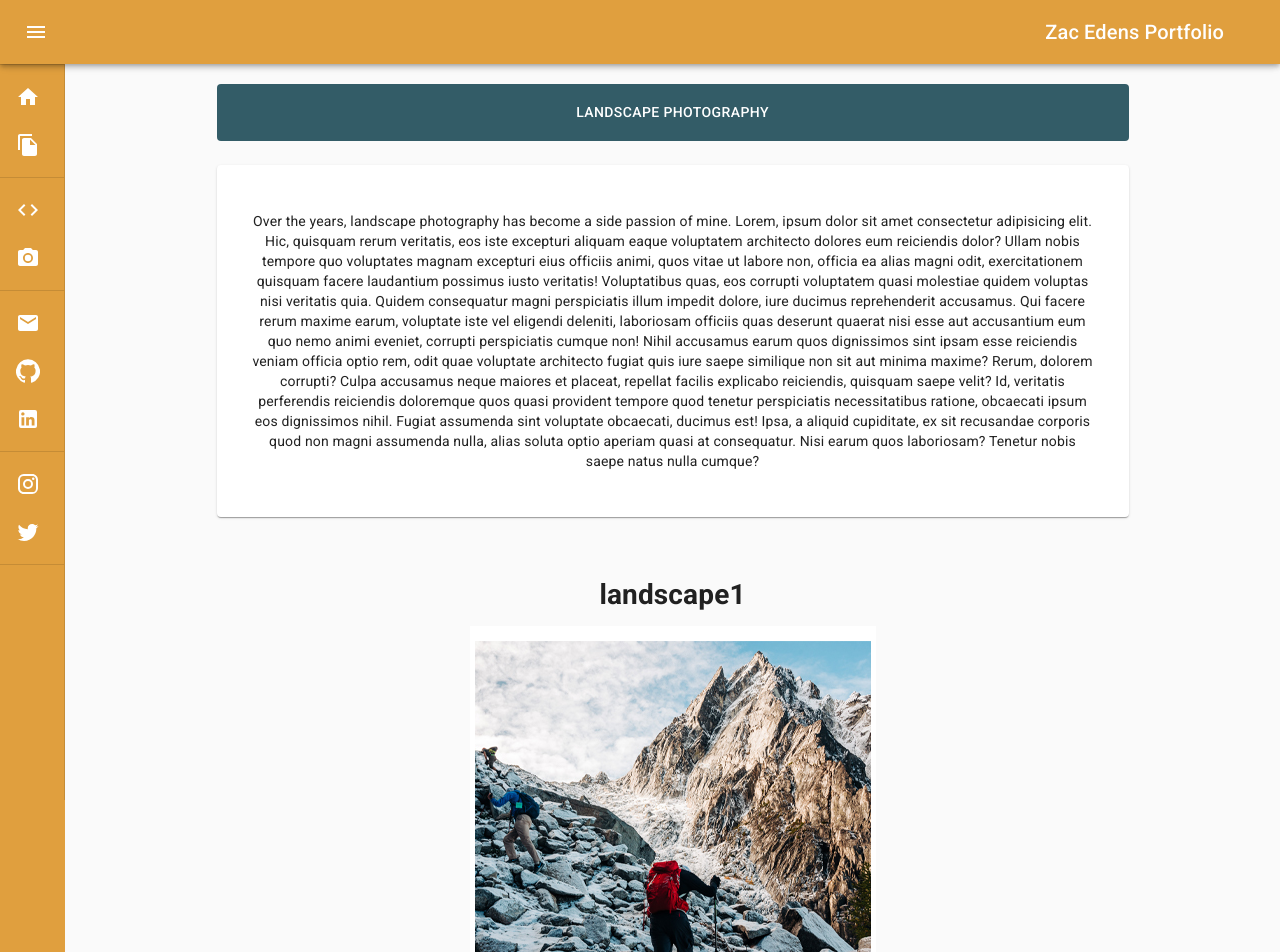
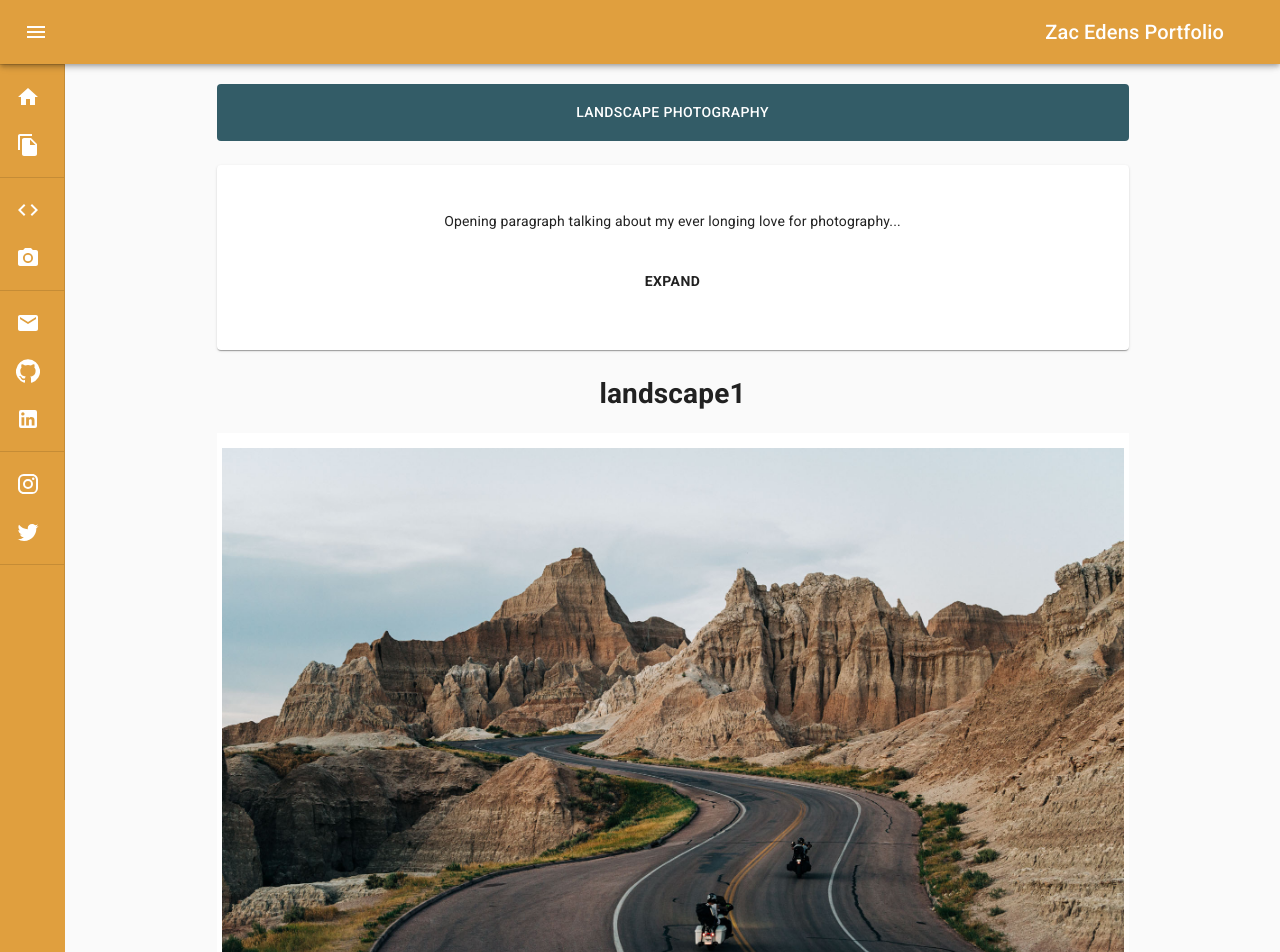
Before and after one commit to themancalledzac/edens-portfolio, a React (Create React App) app: page /photography/landscape in a window 1280 px wide. Shown: the top 952 px of the page. Built offline with nearby package versions, Linux system fonts and the light colour scheme.

Commit message:
updated landscape page, put other pages under construction

```diff
--- a/src/components/PhotoPageCard.js
+++ b/src/components/PhotoPageCard.js
@@ -13,13 +13,14 @@ const useStyles = makeStyles(() => ({
     flexGrow: 1,
   },
   title: {
-    height: "3rem",
     textAlign: "center",
-    paddingTop: "1rem",
     padding: "0, 2rem",
+    marginTop: "0",
+    paddingTop: "0",
   },
   image: {
     maxWidth: "100%",
+    maxHeight: "1000px",
     border: "5px solid white",
     borderBottom: "15px solid white",
     borderTop: "15px solid white",
@@ -28,14 +29,17 @@ const useStyles = makeStyles(() => ({
     marginRight: "auto",
     display: "block",
   },
-  description: {},
+  container: {
+    paddingLeft: "0",
+    paddingRight: "0",
+  },
 }));
 
 const PhotoPageCard = ({ key, title, image }) => {
   const classes = useStyles();
   return (
     <div className={classes.root}>
-      <Container maxWidth='lg'>
+      <Container className={classes.container} maxWidth='lg'>
         <Grid container spacing={3}>
           <Grid item xs={12}>
             <h1 className={classes.title}>{title}</h1>
--- a/src/page/Event.js
+++ b/src/page/Event.js
@@ -3,7 +3,7 @@ import React from "react";
 const Event = () => {
   return (
     <div>
-      <p>corporate</p>
+      <p>Under Construction!</p>
     </div>
   );
 };
--- a/src/page/Landscape.js
+++ b/src/page/Landscape.js
@@ -3,6 +3,7 @@ import { Button, Container, Grid, makeStyles, Paper } from "@material-ui/core";
 import colors from "../components/colors";
 import photoData from "../utils/photoData";
 import PhotoPageCard from "../components/PhotoPageCard";
+import useToggle from "../utils/useToggle";
 const landscapePhotoData = photoData[3];
 
 const useStyles = makeStyles((theme) => ({
@@ -32,6 +33,7 @@ const useStyles = makeStyles((theme) => ({
 const photos = photoData[3].images;
 
 const Landscape = () => {
+  const [isOn, toggleIsOn] = useToggle();
   const classes = useStyles();
   return (
     <div className={classes.root}>
@@ -51,37 +53,48 @@ const Landscape = () => {
                 </Grid>
                 <Grid item xs={12}>
                   <Paper className={classes.infos}>
+                    {isOn ? (
                       <p>
                         Over the years, landscape photography has become a side
                         passion of mine. Lorem, ipsum dolor sit amet consectetur
-                      adipisicing elit. Hic, quisquam rerum veritatis, eos iste
-                      excepturi aliquam eaque voluptatem architecto dolores eum
-                      reiciendis dolor? Ullam nobis tempore quo voluptates
-                      magnam excepturi eius officiis animi, quos vitae ut labore
-                      non, officia ea alias magni odit, exercitationem quisquam
-                      facere laudantium possimus iusto veritatis! Voluptatibus
-                      quas, eos corrupti voluptatem quasi molestiae quidem
-                      voluptas nisi veritatis quia. Quidem consequatur magni
-                      perspiciatis illum impedit dolore, iure ducimus
-                      reprehenderit accusamus. Qui facere rerum maxime earum,
-                      voluptate iste vel eligendi deleniti, laboriosam officiis
-                      quas deserunt quaerat nisi esse aut accusantium eum quo
-                      nemo animi eveniet, corrupti perspiciatis cumque non!
-                      Nihil accusamus earum quos dignissimos sint ipsam esse
-                      reiciendis veniam officia optio rem, odit quae voluptate
-                      architecto fugiat quis iure saepe similique non sit aut
-                      minima maxime? Rerum, dolorem corrupti? Culpa accusamus
-                      neque maiores et placeat, repellat facilis explicabo
-                      reiciendis, quisquam saepe velit? Id, veritatis
-                      perferendis reiciendis doloremque quos quasi provident
-                      tempore quod tenetur perspiciatis necessitatibus ratione,
-                      obcaecati ipsum eos dignissimos nihil. Fugiat assumenda
-                      sint voluptate obcaecati, ducimus est! Ipsa, a aliquid
+                        adipisicing elit. Hic, quisquam rerum veritatis, eos
+                        iste excepturi aliquam eaque voluptatem architecto
+                        dolores eum reiciendis dolor? Ullam nobis tempore quo
+                        voluptates magnam excepturi eius officiis animi, quos
+                        vitae ut labore non, officia ea alias magni odit,
+                        exercitationem quisquam facere laudantium possimus iusto
+                        veritatis! Voluptatibus quas, eos corrupti voluptatem
+                        quasi molestiae quidem voluptas nisi veritatis quia.
+                        Quidem consequatur magni perspiciatis illum impedit
+                        dolore, iure ducimus reprehenderit accusamus. Qui facere
+                        rerum maxime earum, voluptate iste vel eligendi
+                        deleniti, laboriosam officiis quas deserunt quaerat nisi
+                        esse aut accusantium eum quo nemo animi eveniet,
+                        corrupti perspiciatis cumque non! Nihil accusamus earum
+                        quos dignissimos sint ipsam esse reiciendis veniam
+                        officia optio rem, odit quae voluptate architecto fugiat
+                        quis iure saepe similique non sit aut minima maxime?
+                        Rerum, dolorem corrupti? Culpa accusamus neque maiores
+                        et placeat, repellat facilis explicabo reiciendis,
+                        quisquam saepe velit? Id, veritatis perferendis
+                        reiciendis doloremque quos quasi provident tempore quod
+                        tenetur perspiciatis necessitatibus ratione, obcaecati
+                        ipsum eos dignissimos nihil. Fugiat assumenda sint
+                        voluptate obcaecati, ducimus est! Ipsa, a aliquid
                         cupiditate, ex sit recusandae corporis quod non magni
                         assumenda nulla, alias soluta optio aperiam quasi at
                         consequatur. Nisi earum quos laboriosam? Tenetur nobis
                         saepe natus nulla cumque?
                       </p>
+                    ) : (
+                      <p>
+                        Opening paragraph talking about my ever longing love for
+                        photography...
+                      </p>
+                    )}
+                    <Button onClick={toggleIsOn}>
+                      {isOn ? <h4>Contract</h4> : <h4>Expand</h4>}
+                    </Button>
                   </Paper>
                 </Grid>
                 {photos.map(({ title, src }) => (
--- a/src/page/Photography.js
+++ b/src/page/Photography.js
@@ -33,6 +33,11 @@ const useStyles = makeStyles((theme) => ({
     textAlign: "center",
     padding: "2rem",
   },
+  email: {
+    "&:hover": {
+      cursor: "pointer",
+    },
+  },
 }));
 // <Grid item xs={12} sm={state.home.photo.gridWidth}>
 
@@ -64,7 +69,17 @@ export default function Photography() {
                     >
                       503.475.8785
                     </a>
-                    <h4>edens.zac@gmail.com</h4>
+                    <h4
+                      className={classes.email}
+                      onClick={() =>
+                        window.open(
+                          "https://mail.google.com/mail/?view=cm&fs=1&to=edens.zac@gmail.com",
+                          "_blank"
+                        )
+                      }
+                    >
+                      edens.zac@gmail.com
+                    </h4>
                   </Paper>
                 </Grid>
                 {photoPageData.map(({ title, image, nav }) => (
--- a/src/page/Portrait.js
+++ b/src/page/Portrait.js
@@ -3,7 +3,7 @@ import React from "react";
 const Portrait = () => {
   return (
     <div>
-      <p>Portrait</p>
+      <p>Under Construction!</p>
     </div>
   );
 };
--- a/src/page/Street.js
+++ b/src/page/Street.js
@@ -3,7 +3,7 @@ import React from "react";
 const Street = () => {
   return (
     <div>
-      <p>Street</p>
+      <p>Under Construction!</p>
     </div>
   );
 };
--- a/src/utils/photoData.js
+++ b/src/utils/photoData.js
@@ -150,43 +150,58 @@ const PhotoData = [
     headerImageTitle: "Landscape Photography",
     images: [
       {
-        src: require("../assets/photography/landscape/Header1.jpg").default,
+        src: require("../assets/photography/landscape/DSC_0009.jpg").default,
         title: "landscape1",
       },
       {
-        src: require("../assets/photography/landscape/Header1.jpg").default,
+        src: require("../assets/photography/landscape/DSC_0028-Edit.jpg")
+          .default,
         title: "landscape2",
       },
       {
-        src: require("../assets/photography/landscape/Header1.jpg").default,
+        src: require("../assets/photography/landscape/DSC_0387-Pano.jpg")
+          .default,
         title: "landscape3",
       },
       {
-        src: require("../assets/photography/landscape/Header1.jpg").default,
+        src: require("../assets/photography/landscape/DSC_0487.jpg").default,
         title: "landscape3",
       },
       {
-        src: require("../assets/photography/landscape/Header1.jpg").default,
+        src: require("../assets/photography/landscape/DSC_0547.jpg").default,
         title: "landscape4",
       },
       {
-        src: require("../assets/photography/landscape/Header1.jpg").default,
+        src: require("../assets/photography/landscape/DSC_0618.jpg").default,
         title: "landscape5",
       },
       {
-        src: require("../assets/photography/landscape/Header1.jpg").default,
+        src: require("../assets/photography/landscape/DSC_0667.jpg").default,
         title: "landscape6",
       },
       {
-        src: require("../assets/photography/landscape/Header1.jpg").default,
+        src: require("../assets/photography/landscape/DSC_0682.jpg").default,
         title: "landscape7",
       },
       {
-        src: require("../assets/photography/landscape/Header1.jpg").default,
+        src: require("../assets/photography/landscape/DSC_0874.jpg").default,
         title: "landscape8",
       },
       {
-        src: require("../assets/photography/landscape/Header1.jpg").default,
+        src: require("../assets/photography/landscape/DSC_0997-Edit.jpg")
+          .default,
+        title: "landscape9",
+      },
+      {
+        src: require("../assets/photography/landscape/DSC_0998.jpg").default,
+        title: "landscape9",
+      },
+      {
+        src: require("../assets/photography/landscape/DSC_1226.jpg").default,
+        title: "landscape9",
+      },
+      {
+        src: require("../assets/photography/landscape/DSC_1485.jpg").default,
         title: "landscape9",
       },
     ],
--- /dev/null
+++ b/src/utils/useToggle.js
@@ -0,0 +1,8 @@
+import React from "react";
+export default function useToggle(initialValue = false) {
+  const [value, setValue] = React.useState(initialValue);
+  const toggle = React.useCallback(() => {
+    setValue((v) => !v);
+  }, []);
+  return [value, toggle];
+}
```
Lines whose indentation alone changed are shown as unchanged.
